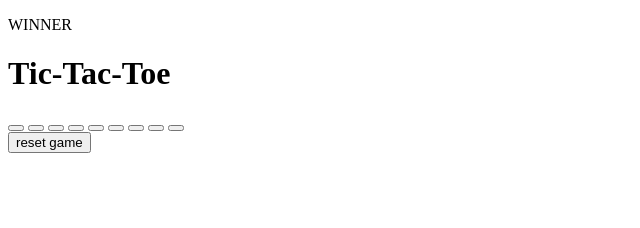
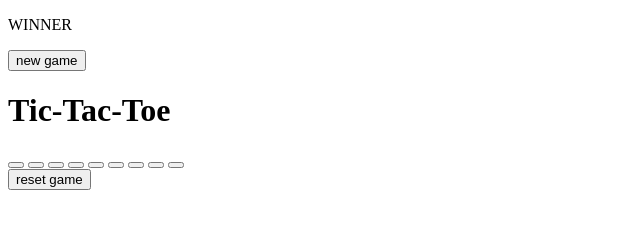
Before and after one commit to akankshatiw/tic-tac-toe-, a plain HTML site: page index.html in a window 1280 px wide. Shown: the whole page, without its empty margins (0-640 px from the left). Drawn offline with Linux system fonts and the light colour scheme.

Commit message:
Update index.html with winner message and new game button

```diff
--- a/index.html
+++ b/index.html
@@ -7,8 +7,9 @@
       <link rel="stylesheet" href="style.css">
 </head>
 <body>
-      <div class="msg-container">
-            <p id="msg"> WINNER </p>
+      <div class="msg-container hide">
+            <p id="msg"> WINNER  </p>
+            <button id="new-game">new game</button>
       </div>
       <main>
              <h1>Tic-Tac-Toe</h1>
```
